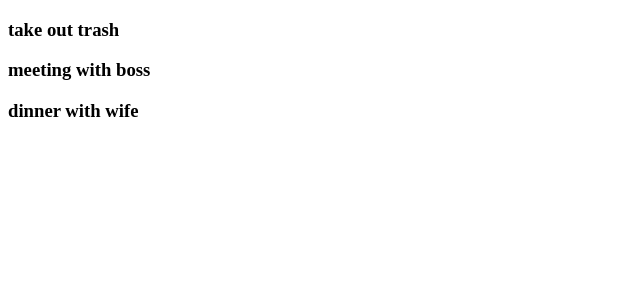
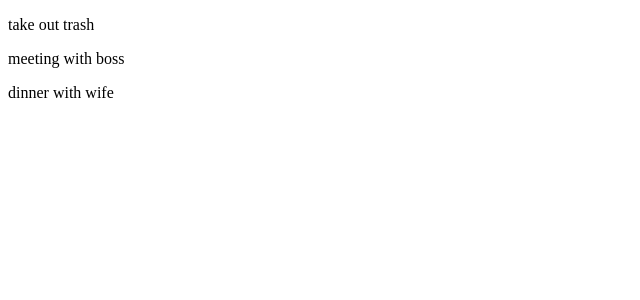
Before and after one commit to uniyal10/List-Maker, a React (Create React App) app: page / in a window 1280 px wide. Shown: the top 300 px of the page, without its empty margins (0-640 px from the left). Built offline with nearby package versions, Linux system fonts and the light colour scheme.

Commit message:
add Todo,TodoItem components

```diff
--- a/src/App.js
+++ b/src/App.js
@@ -15,7 +15,7 @@
         completed:false
       },
       {
-        id:1,
+        id:3,
         title:'dinner with wife',
         completed:false
       }
--- /dev/null
+++ b/src/components/TodoItem.js
@@ -0,0 +1,19 @@
+import React, { Component } from 'react'
+import PropTypes from 'prop-types';
+
+
+class TodoItem extends Component {
+  render() {
+    return (
+      <div>
+        <p>{this.props.todo.title}</p>
+      </div>
+    )
+  }
+}
+
+TodoItem.propTypes={
+    todo:PropTypes.object.isRequired
+}
+
+export default TodoItem;
--- a/src/components/Todos.js
+++ b/src/components/Todos.js
@@ -1,12 +1,17 @@
 import React, {Component}  from 'react';
+import TodoItem from './TodoItem';
+import PropTypes from 'prop-types';
 
 class Todos extends Component {
   render(){
     return this.props.todos.map((todo)=>(
-       <h3>{todo.title}</h3>
+      <TodoItem key={todo.id} todo={todo}/>
     ));
   }
 }
 
+Todos.propTypes={
+    todos:PropTypes.array.isRequired
+}
 
 export default Todos;
```
